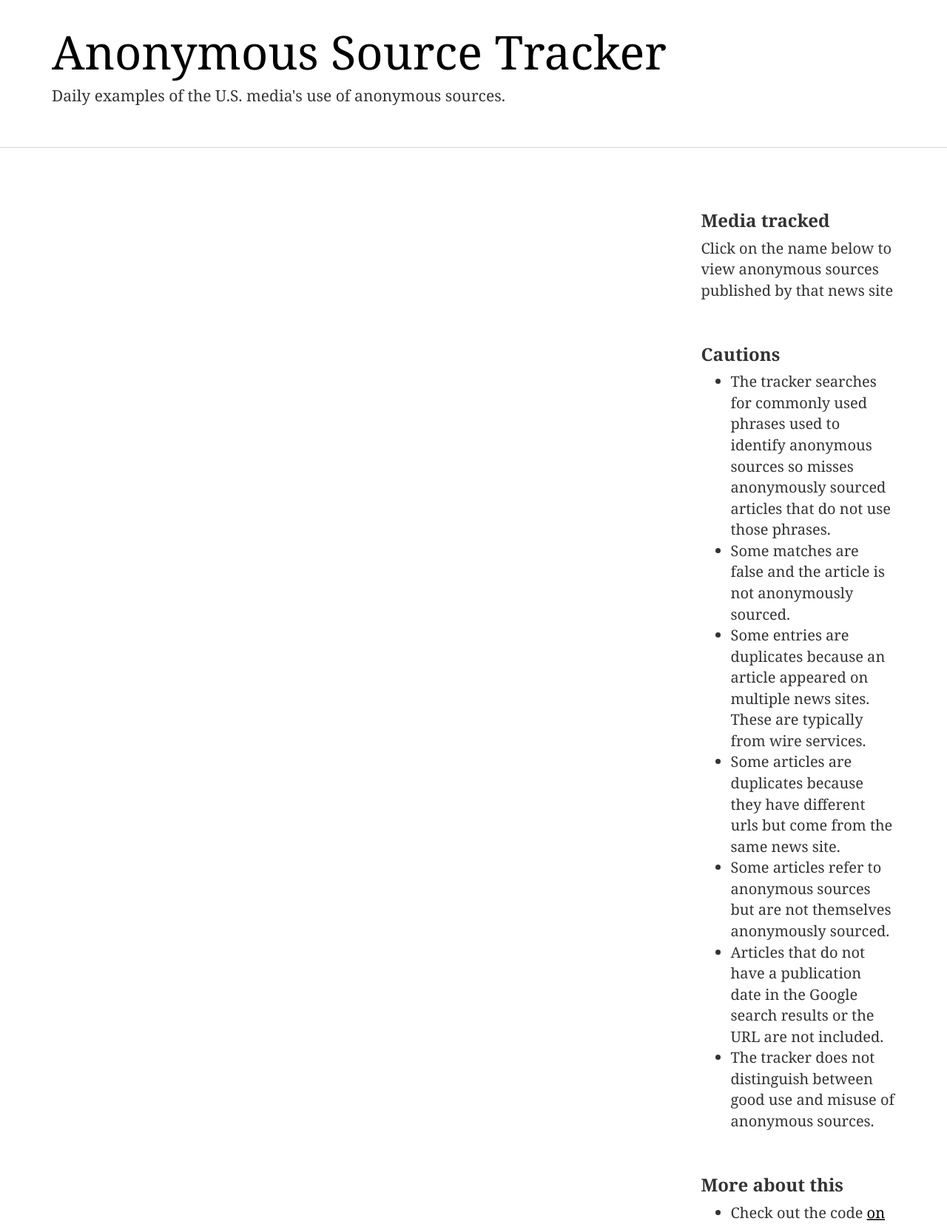
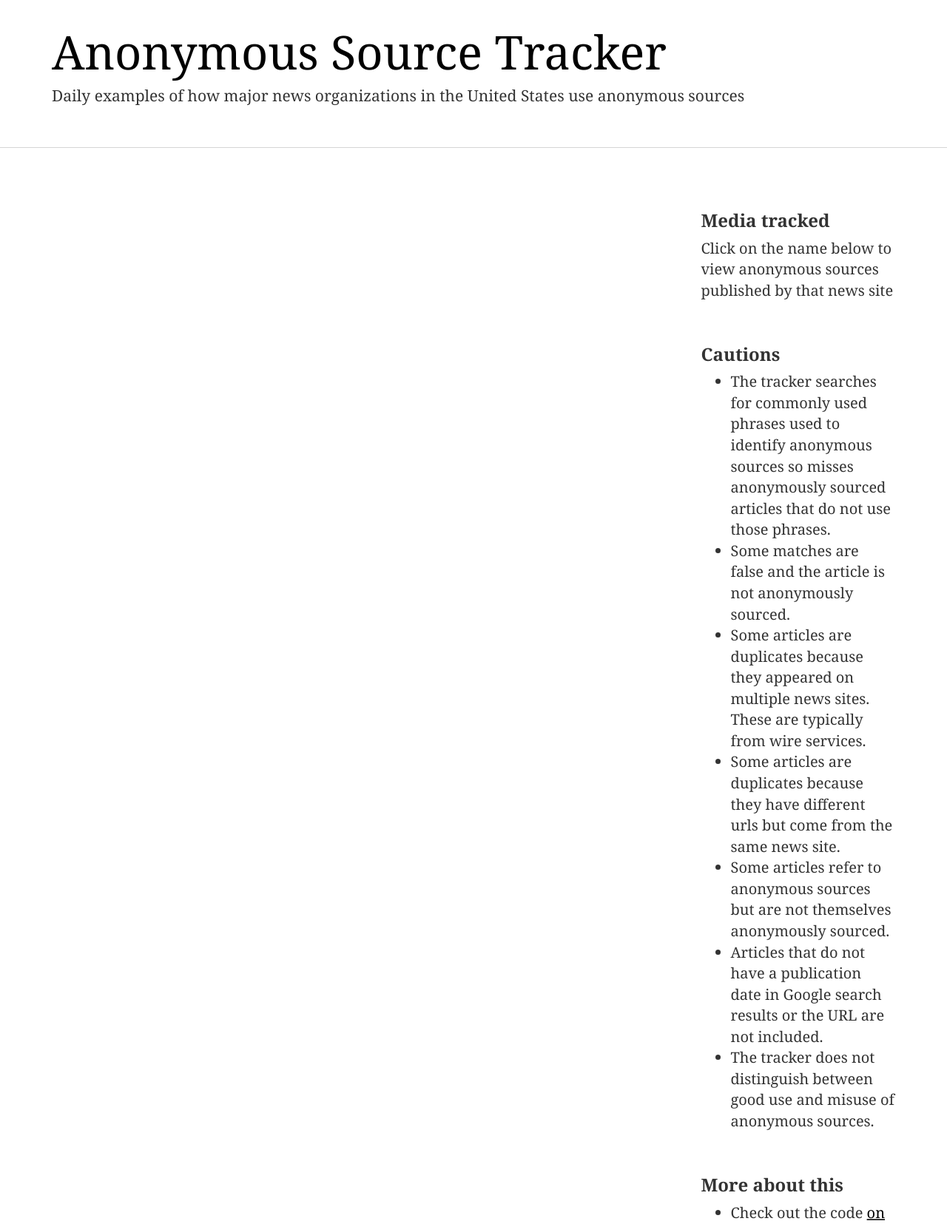
Before and after one commit to sid21g/anonymous, a Flask app: template templates/index.html in a window 1280 px wide. Shown: the top 1655 px of the page at 74% size. Run offline with Flask 2, Linux system fonts and the light colour scheme; the template is opened without the code that fills it, so the values that code supplies are empty; parts of the project's set-up code (start-up, migrations or seed data) failed here and were passed over; some libraries are stand-ins or nearby versions.

Commit message:
Word edits.

```diff
--- a/templates/article.html
+++ b/templates/article.html
@@ -2,7 +2,7 @@
 <html lang="en">
 <head>
     <title>Anonymous Source Tracker | {{ masthead|safe }} | {{ results.title|safe }}</title>
-    <meta name="description" content="Anonymous Source Tracker: Daily examples of the media's use of anonymous sources." />
+    <meta name="description" content="Anonymous Source Tracker: Daily examples of how major news organizations in the United States use anonymous sources" />
     <meta name="viewport" content="width=device-width, initial-scale=1, shrink-to-fit=no">
     <link rel="stylesheet" type="text/css" href="{{ url_for('static', filename='bootstrap.min.css') }}">
     <link rel="stylesheet" type="text/css" href="{{ url_for('static', filename='custom.css') }}">
--- a/templates/index.html
+++ b/templates/index.html
@@ -1,4 +1,4 @@
     {% extends "layout.html" %}
     {% block head %}<title>Anonymous Source Tracker | Schaver.com</title>{% endblock %}
     {% block masthead %}<h1><a href="/anonymous" id="masthed">Anonymous Source Tracker</a></h1>{% endblock %}
-    {% block content %}<p style="padding-bottom:20px">Daily examples of the U.S. media's use of anonymous sources.</p>{% endblock %}
+    {% block content %}<p style="padding-bottom:20px">Daily examples of how major news organizations in the United States use anonymous sources</p>{% endblock %}
--- a/templates/layout.html
+++ b/templates/layout.html
@@ -3,7 +3,7 @@
 <head>
     {% block head %}{% endblock %}
     <meta charset="utf-8">
-    <meta name="description" content="Anonymous Source Tracker: Daily examples of the U.S. media's use of anonymous sources." />
+    <meta name="description" content="Anonymous Source Tracker: Daily examples of how major news organizations in the United States use anonymous sources" />
     <meta name="viewport" content="width=device-width, initial-scale=1, shrink-to-fit=no">
     <link rel="stylesheet" type="text/css" href="{{ url_for('static', filename='bootstrap.min.css') }}">
     <link rel="stylesheet" type="text/css" href="{{ url_for('static', filename='custom.css') }}">
@@ -48,10 +48,10 @@
                     <ul>
                         <li>The tracker searches for commonly used phrases used to identify anonymous sources so misses anonymously sourced articles that do not use those phrases.</li>
                         <li>Some matches are false and the article is not anonymously sourced.</li>
-                        <li>Some entries are duplicates because an article appeared on multiple news sites. These are typically from wire services.</li>
+                        <li>Some articles are duplicates because they appeared on multiple news sites. These are typically from wire services.</li>
                         <li>Some articles are duplicates because they have different urls but come from the same news site.</li>
                         <li>Some articles refer to anonymous sources but are not themselves anonymously sourced.</li>
-                        <li>Articles that do not have a publication date in the Google search results or the URL are not included.</li>
+                        <li>Articles that do not have a publication date in Google search results or the URL are not included.</li>
                         <li>The tracker does not distinguish between good use and misuse of anonymous sources.</li>
                     </ul>
                 </p>
--- a/templates/outlet.html
+++ b/templates/outlet.html
@@ -4,7 +4,7 @@
 <head>
     <title>Anonymous Source Tracker | {{ masthead|safe }}</title>
     <meta charset="utf-8">
-    <meta name="description" content="Anonymous Source Tracker: Daily examples of the media's use of anonymous sources." />
+    <meta name="description" content="Anonymous Source Tracker: Daily examples of how major news organizations in the United States use anonymous sources" />
     <meta name="viewport" content="width=device-width, initial-scale=1, shrink-to-fit=no">
     <link rel="stylesheet" type="text/css" href="{{ url_for('static', filename='bootstrap.min.css') }}">
     <link rel="stylesheet" type="text/css" href="{{ url_for('static', filename='custom.css') }}">
@@ -49,10 +49,10 @@
                     <ul>
                         <li>The tracker searches for commonly used phrases used to identify anonymous sources so misses anonymously sourced articles that do not use those phrases.</li>
                         <li>Some matches are false and the article is not anonymously sourced.</li>
-                        <li>Some entries are duplicates because an article appeared on multiple news sites. These are typically from wire services.</li>
+                        <li>Some articles are duplicates because they appeared on multiple news sites. These are typically from wire services.</li>
                         <li>Some articles are duplicates because they have different urls but come from the same news site.</li>
                         <li>Some articles refer to anonymous sources but are not themselves anonymously sourced.</li>
-                        <li>Articles that do not have a publication date in the Google search results or the URL are not included.</li>
+                        <li>Articles that do not have a publication date in Google search results or the URL are not included.</li>
                         <li>The tracker does not distinguish between good use and misuse of anonymous sources.</li>
                     </ul>
                 </p>
```
